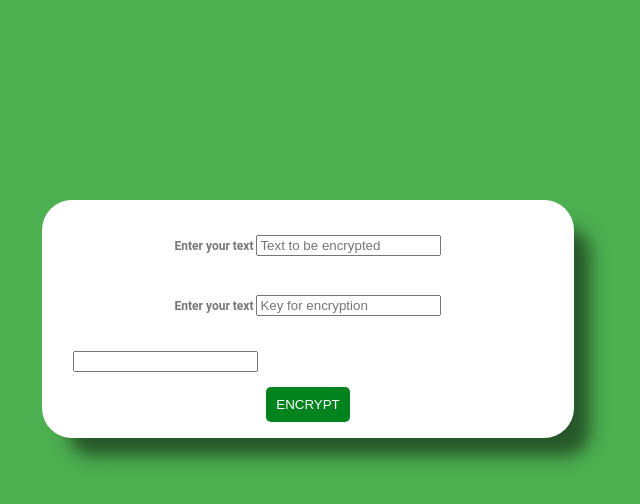
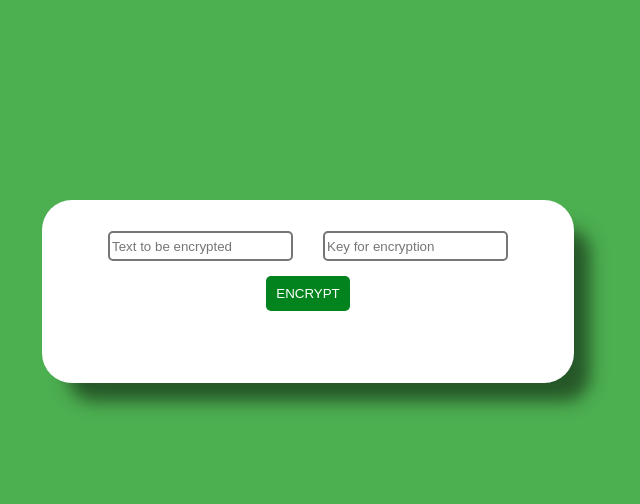
Before and after one commit to saikiahemant/Secret-Scientist, a plain HTML site: page index.html in a window 1280 px wide. Both pictures are taken after a click on the button "ENCRYPT". Shown: the whole page, without its empty margins (332-972 px from the left). Drawn offline with Linux system fonts and the light colour scheme.

```diff
--- a/index.html
+++ b/index.html
@@ -1,35 +1,33 @@
 <html>
+
 <head>
-        <link rel="stylesheet" href = "style.css">
+    <link rel="stylesheet" href="style.css">
 </head>
+
 <body>
-        <!-- <div>
-            <label for="text">Enter input text</label>
-            <input type=text placeholder="Text" id="text" name="text"> </input>
-        </div>
-        <div>
-            <label for="key">Enter key</label>
-            <input type=text placeholder="Key" id="key"> </input>
-        </div>
-        <div>
-            <span id="encryptedString"></span>
-        </div>
-        <button id="encryptButton">ClickMe</button> -->
-        <div class = "container">
 
-            <div class= "form-input">
-            <label for="text"><b>Enter your text</b></label>
+    <div class="container">
+        <div class="inputs">
+            <div class="form-input">
+                <!-- <label for="text"><b>Enter your text</b></label> -->
                 <input type="text" id="text" placeholder="Text to be encrypted">
             </div>
-        <div class= "form-input">
-            <label for="key"><b>Enter your text</b></label>
+            <div class="form-input">
+                <!-- <label for="key"><b>Enter your text</b></label> -->
                 <input type="text" id="key" placeholder="Key for encryption">
             </div>
-        <div class="form-input">
-            <input type=text id="encryptedString">
         </div>
         <button type="button" id="encryptButton">Encrypt</button>
-
+        <div class="outputs">
+            <div class="form-input">
+                <!-- <label for="text"><b>Enter your text</b></label> -->
+                <p id="input"></p>
+            </div>
+            <div class="form-input">
+                <!-- <label for="key"><b>Enter your text</b></label> -->
+               <p id="output"></p>
+            </div>
+        </div>
     </div>
 </body>
 
--- a/local.js
+++ b/local.js
@@ -9,7 +9,8 @@
         key: document.querySelector("#key"),
         outputString: document.querySelector("#encryptedString"),
         btn: document.querySelector("#encryptButton"),
-        output: document.querySelector("#encryptedString")
+        inpt: document.querySelector("#input"),
+        otpt: document.querySelector("#output")
     };
 
     const ControlMethods = {
@@ -149,14 +150,13 @@
 
     ControlMethods.encrypt(input, key).then((ecncryptedText)=>{
         console.log(ecncryptedText);
-        DOMStrings.output.value = ecncryptedText;
-        DOMStrings.output.style.display = "block";
+        DOMStrings.inpt.innerHTML = input;
+        DOMStrings.otpt.innerHTML = ecncryptedText;
     }
     ).catch(er=>{
         console.log("Uh oh");
     });
-    debugger;
-    console.log("Oh yeah !!");
+
 });
 
 }
--- a/style.css
+++ b/style.css
@@ -7,7 +7,11 @@
     background: #4CAF50;
   }
   input, label {
-    display:inline-block;
+
+    border-width: 2px;
+    border-radius: 5px;
+    border-style: solid;
+    height: 30px;
 }
 
 .container {
@@ -22,18 +26,25 @@
     -webkit-box-shadow: 21px 23px 17px -5px rgba(0,0,0,0.51);
     -moz-box-shadow: 21px 23px 17px -5px rgba(0,0,0,0.51);
     box-shadow: 21px 23px 17px -5px rgba(0,0,0,0.51);
+
+  }
+  .inputs{
+    display: flex;
+    justify-content: center;
   }
 
+  .outputs{
+    font-size: medium;
+  }
   #encryptedString{
   display: none
 }
-/* .container{
-    text-align: center;
-    margin: 0 auto;
-} */
+
   .form-input
   {
     padding : 15px;
+    border-width: medium;
+    display:inline-block ;
   }
 
   #encryptButton{
```
Lines whose indentation alone changed are shown as unchanged.
